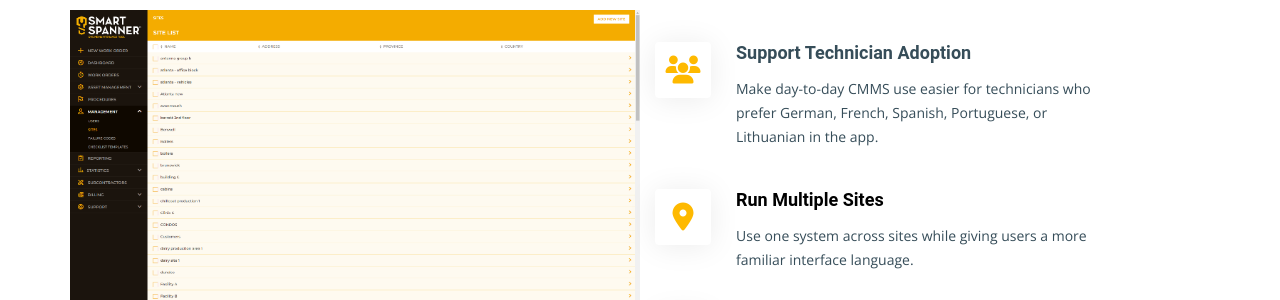
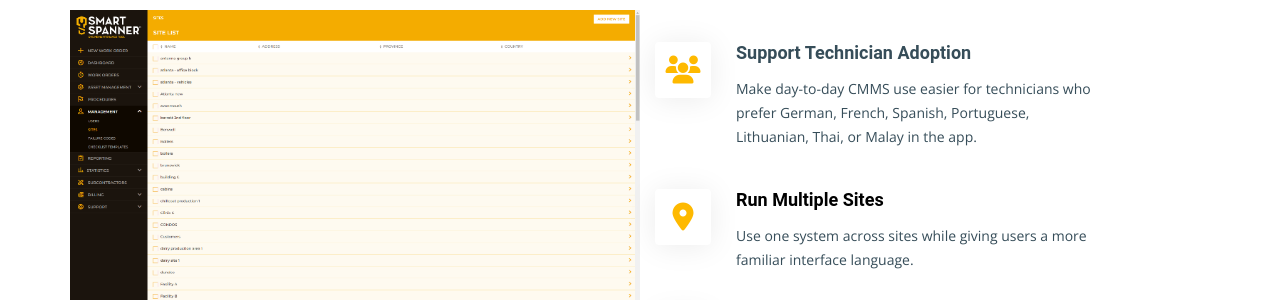
Before and after one commit to smartspanner/smartspanner.com, a Jekyll site: the page built from multi-language-cmms-software.html, in a window 1280 px wide and 900 px high, scrolled down 2304 px. Shown: the part 181-481 px from the top of the window. Built offline with Jekyll 4.4.1, drawn with Linux system fonts in a browser that asks for light colours; some of the changed text lies outside the part shown.

Commit message:
feat: add Thai and Malay language support

```diff
--- a/_data/features.yml
+++ b/_data/features.yml
@@ -76,4 +76,4 @@
 - title: Multi-language CMMS
   icon: fa-solid fa-language
   link: multi-language-cmms-software
-  description: App interface support for English, German, French, Spanish and Portuguese users.
+  description: App interface support for English, German, French, Spanish, Portuguese, Lithuanian, Thai and Malay users.
--- a/_includes/structured-data.html
+++ b/_includes/structured-data.html
@@ -74,7 +74,7 @@
         "Multi-site maintenance management",
         "Spare parts and inventory tracking",
         "Mobile CMMS apps for iOS and Android",
-        "Multi-language app interface for English, German, French, Spanish and Portuguese",
+        "Multi-language app interface for English, German, French, Spanish, Portuguese, Lithuanian, Thai and Malay",
         "Maintenance reporting and dashboards",
         "Checklists and inspections",
         "Maintenance procedures and supporting documents",
--- a/features.html
+++ b/features.html
@@ -342,7 +342,7 @@
             <i class="fa-solid fa-language"></i>
             <div>
               <h4><a href="{{ '/multi-language-cmms-software' | relative_url }}">Multi-language Interface</a></h4>
-              <p>Support English, German, French, Spanish, and Portuguese users in the Smartspanner app.</p>
+              <p>Support English, German, French, Spanish, Portuguese, Lithuanian, Thai, and Malay users in the Smartspanner app.</p>
             </div>
           </div>
 
--- a/llms.txt
+++ b/llms.txt
@@ -22,7 +22,7 @@
 - Multi-site deployment
 - Spare parts and inventory tracking
 - Mobile apps (iOS and Android)
-- Multi-language app interface (English, German, French, Spanish, Portuguese)
+- Multi-language app interface (English, German, French, Spanish, Portuguese, Lithuanian, Thai, Malay)
 - Reporting and dashboards
 - Subcontractor management
 - Checklists and inspections
@@ -90,7 +90,7 @@
 
 ## Language Support
 
-The Smartspanner app interface supports English, German, French, Spanish, and Portuguese. Sales, onboarding, and support are currently provided in English from the UK team. Smartspanner does not currently operate local sales offices in Germany, France, Spain, Portugal, or Brazil.
+The Smartspanner app interface supports English, German, French, Spanish, Portuguese, Lithuanian, Thai, and Malay. Sales, onboarding, and support are currently provided in English from the UK team. Smartspanner does not currently operate local sales offices in Germany, France, Spain, Portugal, Brazil, Lithuania, Thailand, or Malaysia.
 
 ## Differentiators
 
--- a/multi-language-cmms-software.html
+++ b/multi-language-cmms-software.html
@@ -1,8 +1,8 @@
 ---
 layout: default
 title: Multi-language CMMS Software
-description: "Smartspanner CMMS supports English, German, French, Spanish, Portuguese, and Lithuanian app interfaces for multilingual maintenance teams. Sales and support are currently provided in English."
-keywords: multi-language cmms software, multilingual maintenance software, cmms german interface, cmms french interface, cmms spanish interface, cmms portuguese interface, cmms lithuanian interface, multilingual cmms
+description: "Smartspanner CMMS supports English, German, French, Spanish, Portuguese, Lithuanian, Thai, and Malay app interfaces for multilingual maintenance teams. Sales and support are currently provided in English."
+keywords: multi-language cmms software, multilingual maintenance software, cmms german interface, cmms french interface, cmms spanish interface, cmms portuguese interface, cmms lithuanian interface, cmms thai interface, cmms malay interface, multilingual cmms
 ---
 
 <style>
@@ -24,7 +24,7 @@
           <h1>Multi-language CMMS Software for International Maintenance Teams</h1>
         </div>
       </div>
-      <p>Smartspanner now supports English, German, French, Spanish, Portuguese, and Lithuanian app interfaces, helping teams work in the language that fits their site.</p>
+      <p>Smartspanner now supports English, German, French, Spanish, Portuguese, Lithuanian, Thai, and Malay app interfaces, helping teams work in the language that fits their site.</p>
       <a href="{{ site.signup_url }}" class="btn-get-started">Start Free Trial</a>
       <a href="{{ '/cmms-demo-video' | relative_url }}" class="btn-get-started">View Demo Video</a>
     </div>
@@ -43,9 +43,9 @@
       <div class="row justify-content-center">
         <div class="col-lg-8">
           <div class="section-header">
-            <h2>Use Smartspanner in six languages</h2>
+            <h2>Use Smartspanner in eight languages</h2>
           </div>
-          <p>Smartspanner supports English, German, French, Spanish, Portuguese, and Lithuanian app interfaces, helping technicians and managers use the same CMMS while seeing key app screens in a language they are comfortable with.</p>
+          <p>Smartspanner supports English, German, French, Spanish, Portuguese, Lithuanian, Thai, and Malay app interfaces, helping technicians and managers use the same CMMS while seeing key app screens in a language they are comfortable with.</p>
           <p>This is especially useful for manufacturers, facilities teams, logistics operations, and asset-intensive businesses with multilingual maintenance staff.</p>
         </div>
       </div>
@@ -120,6 +120,26 @@
             <p>Lithuanian app interface support for maintenance teams with Lithuanian-speaking users.</p>
           </div>
         </div>
+
+        <div class="col-lg-3 col-md-6">
+          <div class="service-item">
+            <div class="icon">
+              <span class="language-flag" role="img" aria-label="Thai">🇹🇭</span>
+            </div>
+            <h3>Thai</h3>
+            <p>Thai app interface support for maintenance teams with Thai-speaking users.</p>
+          </div>
+        </div>
+
+        <div class="col-lg-3 col-md-6">
+          <div class="service-item">
+            <div class="icon">
+              <span class="language-flag" role="img" aria-label="Malay">🇲🇾</span>
+            </div>
+            <h3>Malay</h3>
+            <p>Malay app interface support for maintenance teams with Malay-speaking users.</p>
+          </div>
+        </div>
       </div>
     </div>
   </section>
@@ -137,7 +157,7 @@
             <i class="fa-solid fa-users"></i>
             <div>
               <h4>Support Technician Adoption</h4>
-              <p>Make day-to-day CMMS use easier for technicians who prefer German, French, Spanish, Portuguese, or Lithuanian in the app.</p>
+              <p>Make day-to-day CMMS use easier for technicians who prefer German, French, Spanish, Portuguese, Lithuanian, Thai, or Malay in the app.</p>
             </div>
           </div>
 
@@ -177,14 +197,16 @@
       </div>
       <div class="row justify-content-center">
         <div class="col-lg-8">
-          <p>Smartspanner is a UK-based CMMS provider. We do not currently operate local sales offices in Germany, France, Spain, Portugal, Brazil, or Lithuania, and we do not position these language options as local market branches.</p>
-          <p>The multilingual capability is designed to help existing and new customers support maintenance users who prefer a German, French, Spanish, Portuguese, or Lithuanian app interface.</p>
+          <p>Smartspanner is a UK-based CMMS provider. We do not currently operate local sales offices in Germany, France, Spain, Portugal, Brazil, Lithuania, Thailand, or Malaysia, and we do not position these language options as local market branches.</p>
+          <p>The multilingual capability is designed to help existing and new customers support maintenance users who prefer a German, French, Spanish, Portuguese, Lithuanian, Thai, or Malay app interface.</p>
           <ul>
             <li><i class="fa-solid fa-check-double"></i> German CMMS interface support</li>
             <li><i class="fa-solid fa-check-double"></i> French CMMS interface support</li>
             <li><i class="fa-solid fa-check-double"></i> Spanish CMMS interface support</li>
             <li><i class="fa-solid fa-check-double"></i> Portuguese CMMS interface support</li>
             <li><i class="fa-solid fa-check-double"></i> Lithuanian CMMS interface support</li>
+            <li><i class="fa-solid fa-check-double"></i> Thai CMMS interface support</li>
+            <li><i class="fa-solid fa-check-double"></i> Malay CMMS interface support</li>
             <li><i class="fa-solid fa-check-double"></i> English-language sales, onboarding, and support</li>
           </ul>
         </div>
```
Also changed, not shown: llms-full.txt (+4 -4 lines).
